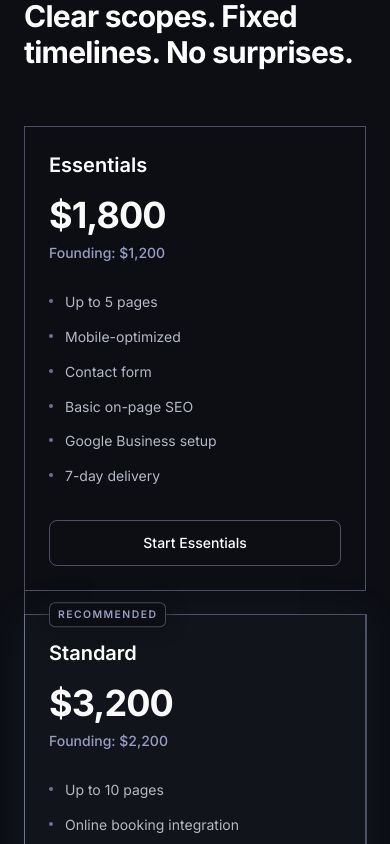
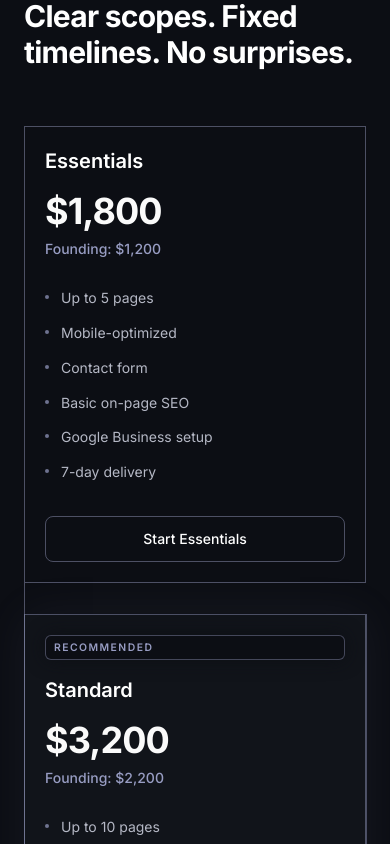
Before and after one commit to anvisco/anvisco-site, a React (Vite) app: page / in a window 390 px wide. Shown: the part 6740-7584 px from the top of the page. Built offline with nearby package versions, Linux system fonts and the light colour scheme.

Commit message:
Fix mobile pricing cards

```diff
--- a/src/components/sections/Pricing.tsx
+++ b/src/components/sections/Pricing.tsx
@@ -69,7 +69,7 @@ export function Pricing() {
           </h2>
         </motion.div>
 
-        <div className="grid grid-cols-1 gap-y-6 items-stretch border-l border-t border-border lg:grid-cols-3 lg:gap-y-0">
+        <div className="grid grid-cols-1 gap-y-8 items-stretch border-l border-t border-border lg:grid-cols-3 lg:gap-y-0">
           {tiers.map((tier, index) => (
             <motion.div
               key={tier.name}
@@ -77,14 +77,14 @@ export function Pricing() {
               whileInView={{ opacity: 1, y: 0 }}
               viewport={{ once: true }}
               transition={{ duration: 0.45, ease: 'easeOut', delay: index * 0.08 }}
-              className={`relative flex h-full flex-col border-b border-r border-border bg-background p-6 transition-colors duration-150 lg:p-8 ${
+              className={`relative flex h-full flex-col border-b border-r border-border bg-background p-5 transition-colors duration-150 sm:p-6 lg:p-8 ${
                 tier.recommended
                   ? 'z-10 bg-muted/25 shadow-[0_0_44px_hsl(var(--primary)/0.08)] ring-1 ring-primary/45'
                   : 'hover:bg-muted/20'
               }`}
             >
               {tier.recommended && (
-                <p className="absolute left-6 top-0 inline-flex -translate-y-1/2 rounded-sm border border-primary/40 bg-background px-2 py-1 text-[0.65rem] font-semibold uppercase tracking-[0.14em] text-primary shadow-[0_0_18px_hsl(var(--background)/0.9)] lg:left-8">
+                <p className="mb-4 inline-flex rounded-sm border border-primary/40 bg-background px-2 py-1 text-[0.65rem] font-semibold uppercase tracking-[0.14em] text-primary shadow-[0_0_18px_hsl(var(--background)/0.9)] lg:mb-0 lg:absolute lg:left-8 lg:top-0 lg:-translate-y-1/2">
                   Recommended
                 </p>
               )}
--- a/src/pages/CheckoutPage.tsx
+++ b/src/pages/CheckoutPage.tsx
@@ -134,7 +134,7 @@ export function CheckoutPage() {
               <section>
                 <h2 className="mb-5 text-sm font-semibold text-white">1. Choose your package</h2>
 
-                <div className="grid gap-6 sm:gap-3">
+                <div className="grid gap-8 md:gap-3">
                   {PLAN_ORDER.map((key) => {
                     const plan = PLANS[key]
                     const selected = key === selectedKey
@@ -144,13 +144,13 @@ export function CheckoutPage() {
                         key={key}
                         type="button"
                         onClick={() => selectPlan(key)}
-                        className={`group w-full rounded-md border p-4 text-left transition-colors duration-150 sm:p-5 ${
+                        className={`group w-full rounded-md border p-5 text-left transition-colors duration-150 sm:p-5 ${
                           selected
                             ? 'border-primary/70 bg-muted/30 ring-1 ring-primary/40'
                             : 'border-border bg-background hover:border-primary/50 hover:bg-muted/20'
                         }`}
                       >
-                        <div className="mb-4 flex flex-col gap-3 sm:flex-row sm:items-start sm:justify-between sm:gap-4">
+                        <div className="mb-4 flex flex-col gap-3 md:flex-row md:items-start md:justify-between md:gap-4">
                           <div className="min-w-0">
                             <div className="mb-2 flex items-center gap-3 min-w-0">
                               <span
@@ -164,18 +164,18 @@ export function CheckoutPage() {
                           </div>
 
                           {plan.recommended && (
-                            <span className="self-start rounded-sm border border-primary/40 px-2 py-1 text-[0.65rem] font-semibold uppercase tracking-[0.14em] text-primary">
+                            <span className="self-start rounded-sm border border-primary/40 px-2 py-1 text-[0.65rem] font-semibold uppercase tracking-[0.14em] text-primary md:self-start">
                               Recommended
                             </span>
                           )}
                         </div>
 
-                        <div className="mb-4 flex flex-col items-start gap-1 sm:flex-row sm:flex-wrap sm:items-end sm:gap-x-4 sm:gap-y-1">
+                        <div className="mb-4 flex flex-col items-start gap-1 md:flex-row md:flex-wrap md:items-end md:gap-x-4 md:gap-y-1">
                           <p className="text-2xl font-bold tracking-tight text-foreground">{plan.total}</p>
                           <p className="pb-1 text-sm text-primary">{plan.deposit} deposit</p>
                         </div>
 
-                        <ul className="grid gap-x-6 gap-y-2 text-sm leading-snug text-muted-foreground sm:grid-cols-2">
+                        <ul className="grid gap-x-6 gap-y-2 text-sm leading-snug text-muted-foreground md:grid-cols-2">
                           {plan.features.map((feature) => (
                             <li key={feature} className="flex items-start gap-2.5">
                               <span className="mt-2 h-1 w-1 shrink-0 rounded-full bg-primary/70" />
```
